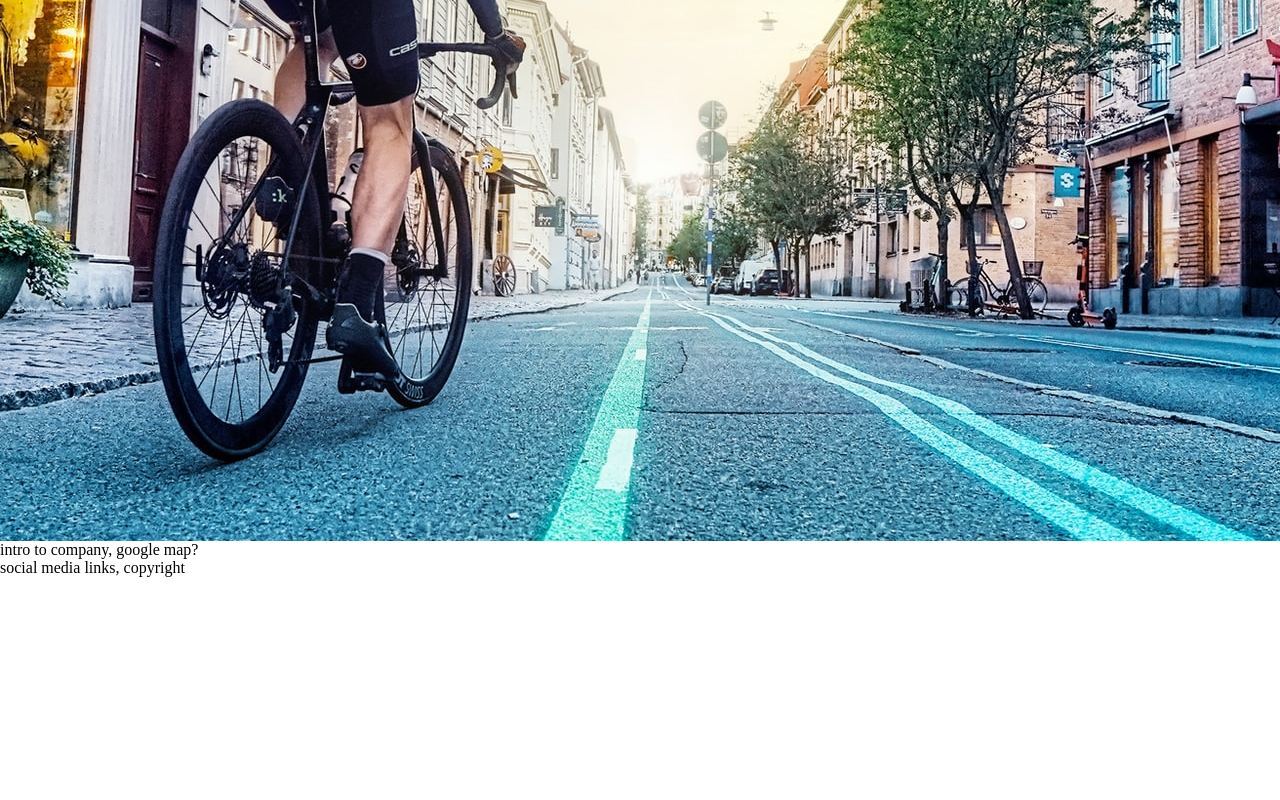
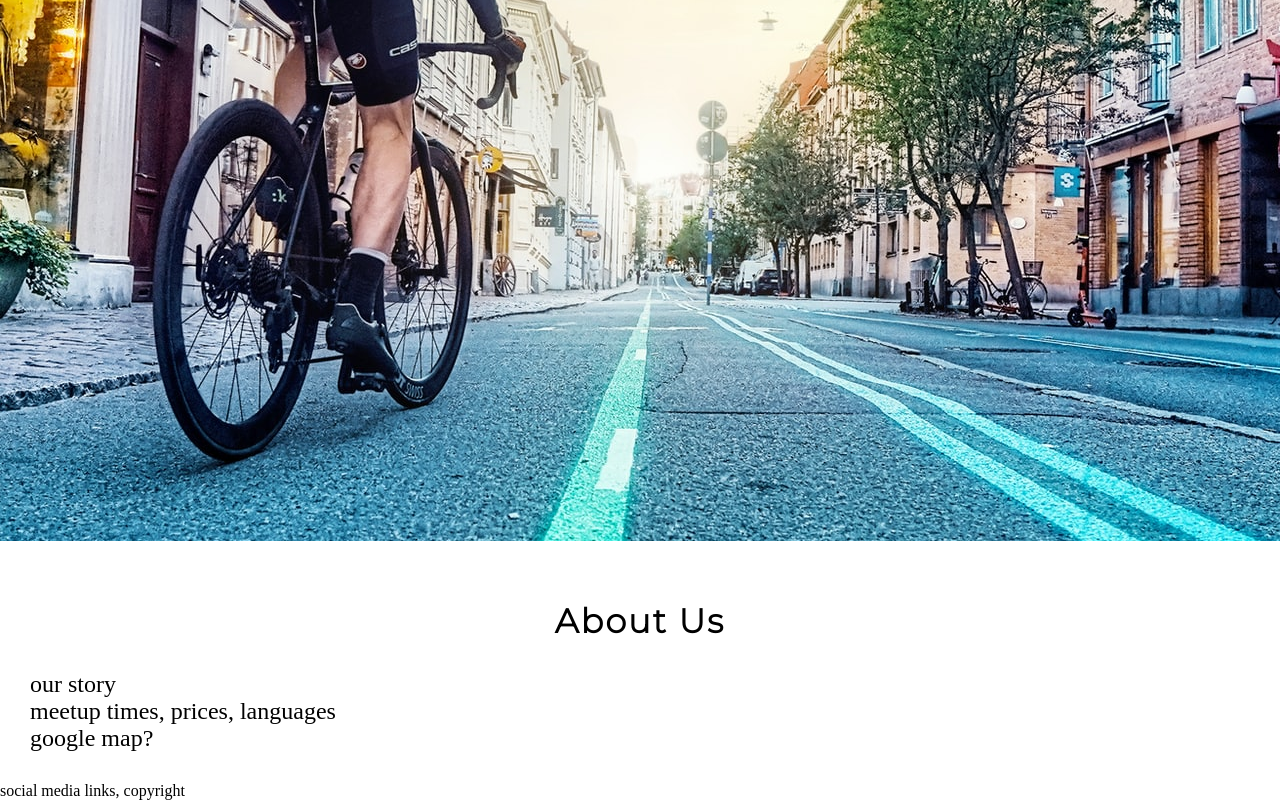
Before and after one commit to DanTaylor28/GBG-Cycle-Tours, a plain HTML site: page index.html in a window 1280 px wide. Shown: the part 359-1159 px from the top of the page. Before the commit the page ends 936 px from the top, so only its background shows below. Drawn offline with Linux system fonts and the light colour scheme.

Commit message:
Add layout for about us section

```diff
--- a/assets/css/style.css
+++ b/assets/css/style.css
@@ -65,3 +65,16 @@ h1, h2 {
     background-color:white;
     padding: 5px;
 }
+
+/* About section */
+
+.about {
+    font-size: 24px;
+    margin: 30px;
+}
+
+.about h2 {
+    text-align: center;
+    font-size: 140%;
+    line-height: 100px;
+}
--- a/index.html
+++ b/index.html
@@ -31,16 +31,19 @@
             </ul>
         </nav>
     </header>
-    <section class="cityscape">
+    <section>
         <div id="cityscape">
             <div>
                 <h2 class="opener">come & discover the beautiful <br>city of gothenburg</h2>
             </div>
         </div>
     </section>
-    <section>
-        intro to company, google map?
-    </section>
+    <section class="about">
+        <h2>About Us</h2>
+        <div>our story</div>
+        <div>meetup times, prices, languages</div>
+        <div>google map?</div>
+     </section>
     <footer>
         social media links, copyright
     </footer>
```
